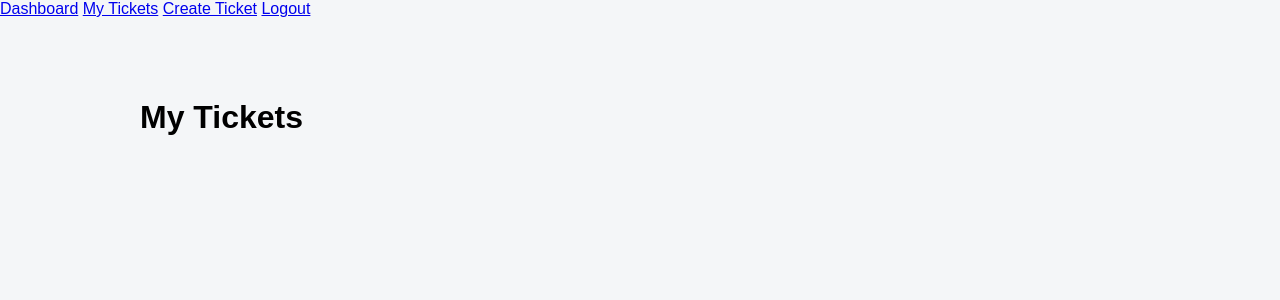
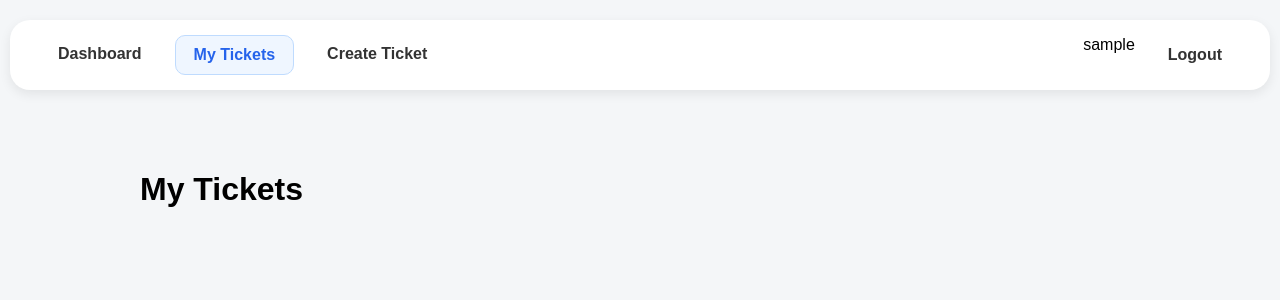
Before and after one commit to oshk602/ITHelpDesk, a Flask app: page /tickets in a window 1280 px wide. Shown: the top 300 px of the page. Run offline with Flask 3, Linux system fonts and the light colour scheme; the visitor is signed in with stand-in values (Sample User, id 1); data that the repository does not hold is empty.

Commit message:
improve navbar design

```diff
--- a/static/style.css
+++ b/static/style.css
@@ -72,22 +72,6 @@ body {
     margin-top: 0;
 }
 
-.logout-btn {
-    display: inline-block;
-    margin-top: 40px;
-    padding: 12px 24px;
-
-    background: #dc3545;
-    color: white;
-
-    text-decoration: none;
-    border-radius: 10px;
-}
-
-.logout-btn:hover {
-    opacity: 0.9;
-}
-
 .form-group {
     margin-bottom: 20px;
 }
@@ -156,3 +140,54 @@ body {
 
     font-weight: bold;
 }
+
+.navbar {
+    background: white;
+
+    max-width: 1200px;
+    margin: 20px auto;
+
+    padding: 15px 30px;
+
+    border-radius: 20px;
+
+    box-shadow: 0 4px 12px rgba(0, 0, 0, 0.08);
+
+    display: flex;
+    justify-content: space-between;
+    align-items: center;
+}
+
+.nav-left,
+.nav-right {
+    display: flex;
+    gap: 15px;
+}
+
+.active-nav {
+    background: #eff6ff;
+    color: #2563eb !important;
+
+    border: 1px solid #bfdbfe;
+}
+
+.navbar a {
+    text-decoration: none;
+
+    color: #333;
+    font-weight: 600;
+
+    padding: 10px 18px;
+    border-radius: 10px;
+
+    transition: all 0.2s ease;
+}
+
+.navbar a:hover {
+    background: #f3f4f6;
+}
+
+.logout-link:hover {
+    background: #fee2e2;
+    color: #dc2626;
+}
--- a/templates/base.html
+++ b/templates/base.html
@@ -7,17 +7,38 @@
           href="{{ url_for('static', filename='style.css') }}">
 </head>
 <body>
+    <nav class="navbar">
+        <div class="nav-left">
 
-    <nav class="navbar">
+            <a href="{{ url_for('dashboard') }}"
+            class="{% if request.endpoint == 'dashboard' %}active-nav{% endif %}">
+                Dashboard
+            </a>
 
-        <a href="{{ url_for('dashboard') }}">Dashboard</a>
+            <a href="{{ url_for('tickets') }}"
+            class="{% if request.endpoint == 'tickets' %}active-nav{% endif %}">
+                My Tickets
+            </a>
 
-        <a href="{{ url_for('tickets') }}">My Tickets</a>
+            <a href="{{ url_for('create_ticket') }}"
+            class="{% if request.endpoint == 'create_ticket' %}active-nav{% endif %}">
+                Create Ticket
+            </a>
 
-        <a href="{{ url_for('create_ticket') }}">Create Ticket</a>
+        </div>
 
-        <a href="{{ url_for('logout') }}">Logout</a>
+        <div class="nav-right">
 
+            <span class="user-badge">
+                {{ current_user.username }}
+            </span>
+
+            <a href="{{ url_for('logout') }}"
+            class="logout-link">
+                Logout
+            </a>
+
+        </div>
     </nav>
 
     {% block content %}
```
